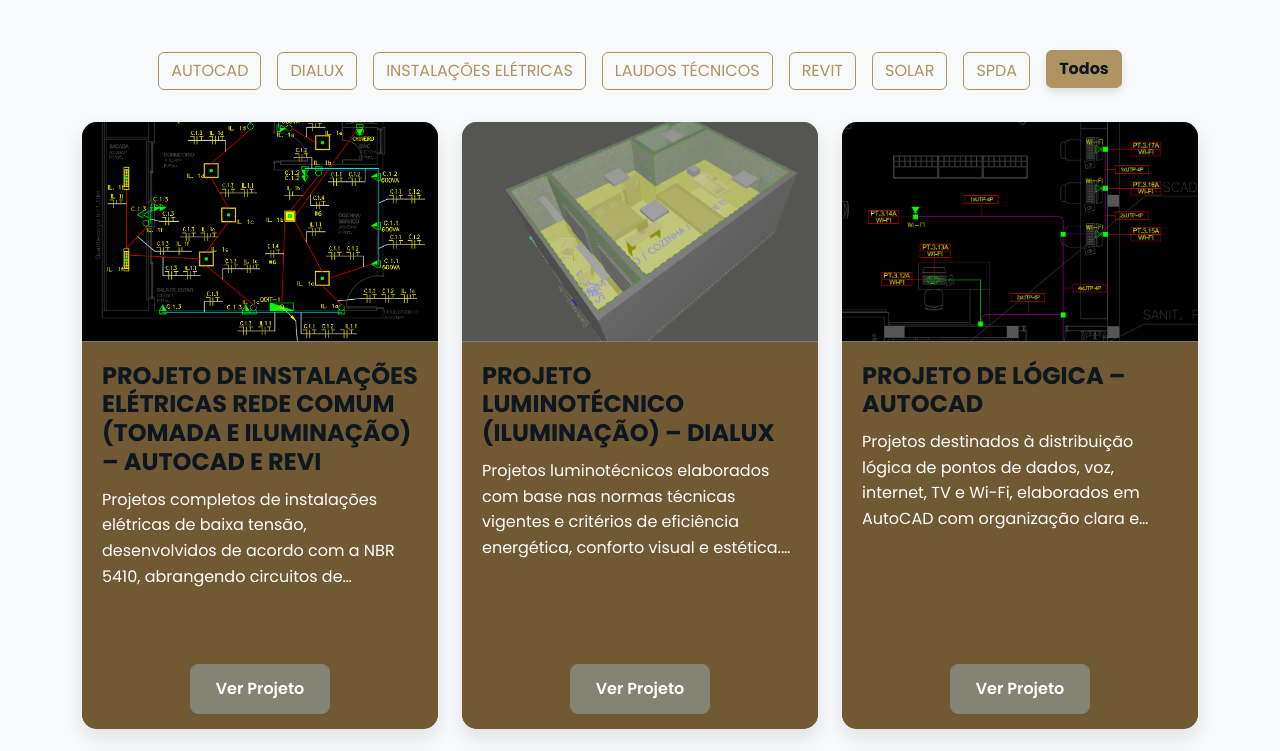
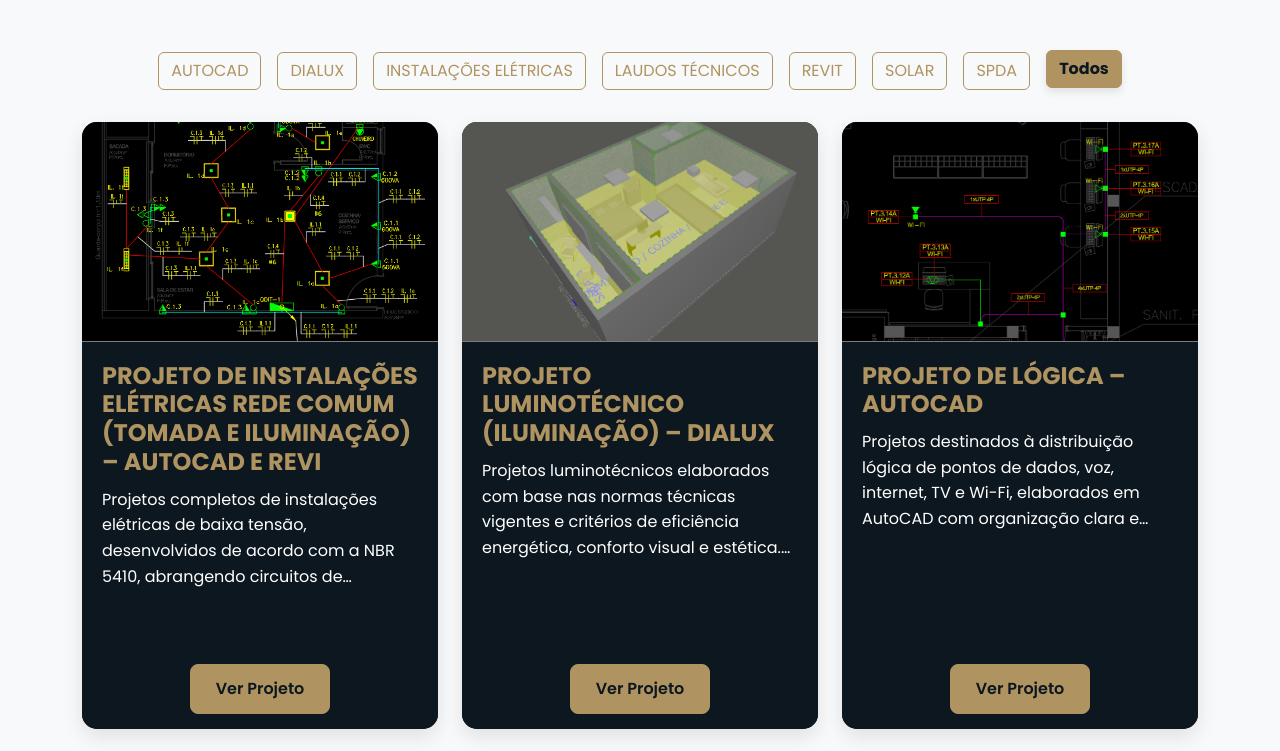
Before and after one commit to vitorosenbergre/portfolio-template, a React (Create React App) app: page / in a window 1280 px wide. Shown: the part 1620-2371 px from the top of the page. Built offline with nearby package versions, Linux system fonts and the light colour scheme.

Commit message:
[refactor] colors changes on projects card

```diff
--- a/src/components/ProjectDetail/ProjectDetail.css
+++ b/src/components/ProjectDetail/ProjectDetail.css
@@ -52,15 +52,15 @@
 }
 
 .project-detail-section ul li {
-  background-color: var(--card-background);
-  border: 1px solid #eee;
+  background-color: #E0E0E0; /* Light gray background for tags */
+  border: 1px solid #B0B0B0;
   border-radius: 8px;
   padding: 10px 15px;
   margin-bottom: 10px;
   display: inline-block;
   margin-right: 10px;
   font-size: 0.95rem;
-  color: var(--text-color);
+  color: #333333; /* Dark gray text for tags */
   box-shadow: 0 2px 5px rgba(0, 0, 0, 0.05);
 }
 
--- a/src/components/Projects/ProjectCard.css
+++ b/src/components/Projects/ProjectCard.css
@@ -4,7 +4,7 @@
   overflow: hidden;
   box-shadow: 0 8px 20px var(--shadow-color);
   transition: transform 0.3s ease, box-shadow 0.3s ease;
-  background-color: var(--tertiary-color);
+  background-color: #0C171F;
 }
 
 .project-card:hover {
@@ -20,12 +20,13 @@
 
 .project-card .card-body {
   padding: 20px;
+  background-color: #0C171F;
 }
 
 .project-card .card-title {
   font-size: 1.5rem;
   font-weight: 700;
-  color: var(--primary-color);
+  color: #af9461;
   margin-bottom: 10px;
 }
 
@@ -41,7 +42,7 @@
 }
 
 .project-card .card-footer {
-  background-color: var(--tertiary-color);
+  background-color: #0C171F;
   border-top: none;
   padding: 15px 20px;
   display: flex;
@@ -55,16 +56,16 @@
 }
 
 .project-card .btn-primary {
-  background-color: var(--light-gray);
-  border-color: var(--light-gray);
+  background-color: #af9461;
+  border-color: #af9461;
   transition: background-color 0.3s ease, border-color 0.3s ease;
-  color: #FFFFFF;
+  color: #0C171F;
 }
 
 .project-card .btn-primary:hover {
-  background-color: var(--primary-color);
-  border-color: var(--primary-color);
-  color: var(--secondary-color);
+  background-color: #715933;
+  border-color: #715933;
+  color: #FFFFFF;
 }
 
 .project-card .btn-secondary {
```
